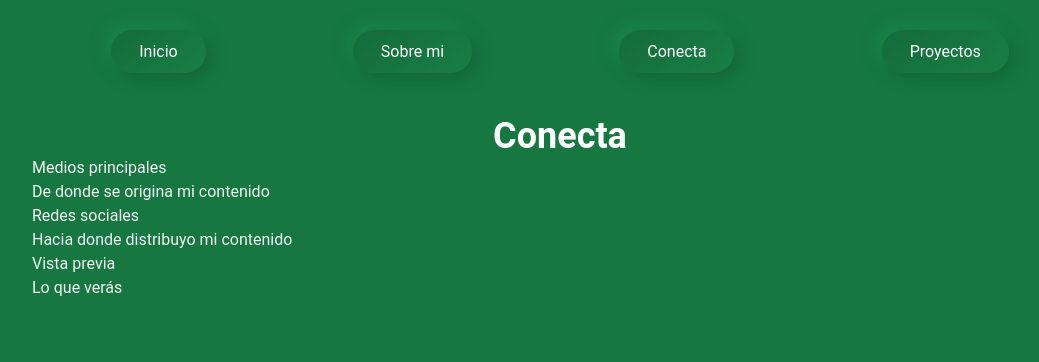
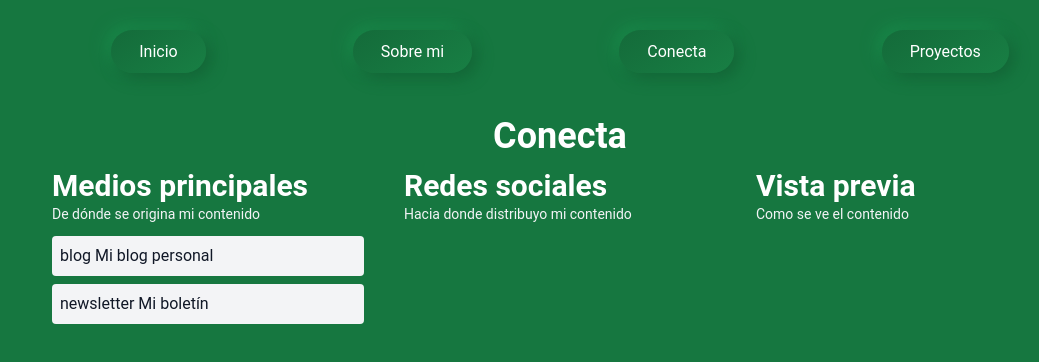
Before and after one commit to ragnarok22/about-page, a Next.js app: page /connect in a window 1280 px wide. Shown: the top 362 px of the page, without its empty margins (80-1119 px from the left). Built offline with nearby package versions, Linux system fonts and the light colour scheme.

Commit message:
feat: medios principales

```diff
--- /dev/null
+++ b/components/connect/ButtonLink.jsx
@@ -0,0 +1,11 @@
+const ButtonLink = ({ icon, link, text }) => {
+  return (
+    <div className="flex bg-gray-100 text-gray-900 p-2 rounded mb-2">
+      <a href={link} className="" target="_blank" rel="noopener noreferrer">
+        {icon} {text}
+      </a>
+    </div>
+  );
+};
+
+export default ButtonLink;
--- /dev/null
+++ b/components/connect/Section.jsx
@@ -0,0 +1,13 @@
+const Section = ({ title, subtitle, className, children }) => {
+  return (
+    <div className={`px-5 ${className || ''}`}>
+      <h2>{title}</h2>
+      <p className="text-sm">{subtitle}</p>
+      <div className="flex flex-col mt-3">
+        {children}
+      </div>
+    </div>
+  );
+};
+
+export default Section;
--- /dev/null
+++ b/components/connect/index.jsx
@@ -0,0 +1,30 @@
+import { content } from "../../data/content";
+import ButtonLink from "./ButtonLink";
+import Section from "./Section";
+
+const Connect = () => {
+  return (
+    <div>
+      <h1 className="page-title">Conecta</h1>
+      <div className="flex">
+        <Section className="w-1/3" title={'Medios principales'} subtitle={'De dónde se origina mi contenido'}>
+          <div className="flex flex-col">
+            {
+              content.map((item, index) => {
+                return (
+                  <ButtonLink key={index} icon={item.icon} link={item.link} text={item.text} />
+                );
+              })
+            }
+          </div>
+        </Section>
+        <Section className="w-1/3" title={'Redes sociales'} subtitle={'Hacia donde distribuyo mi contenido'}>
+        </Section>
+        <Section className="w-1/3" title={'Vista previa'} subtitle={'Como se ve el contenido'}>
+        </Section>
+      </div>
+    </div>
+  );
+};
+
+export default Connect;
--- /dev/null
+++ b/data/content.js
@@ -0,0 +1,12 @@
+export const content = [
+  {
+    text: "Mi blog personal",
+    icon: "blog",
+    url: "https://blog.ragnarok22.dev",
+  },
+  {
+    text: "Mi boletín",
+    icon: "newsletter",
+    url: "https://newsletter.ragnarok22.dev",
+  },
+];
--- a/pages/connect.jsx
+++ b/pages/connect.jsx
@@ -1,15 +1,10 @@
+import Connect from '../components/connect';
 import PageLayout from '../components/layouts/page';
 
 const ConnectPage = () => {
   return (
     <PageLayout>
-      <h1 className="page-title">Conecta</h1>
-      <h2>Medios principales</h2>
-      <p>De donde se origina mi contenido</p>
-      <h2>Redes sociales</h2>
-      <p>Hacia donde distribuyo mi contenido</p>
-      <h2>Vista previa</h2>
-      <p>Lo que verás</p>
+      <Connect />
     </PageLayout>
   )
 }
--- a/styles/globals.css
+++ b/styles/globals.css
@@ -14,6 +14,14 @@ h1 {
   @apply text-4xl font-bold text-white;
 }
 
+h2 {
+  @apply text-3xl font-bold text-white;
+}
+
+h3 {
+  @apply text-2xl font-bold text-white;
+}
+
 h1.page-title {
-  @apply text-center mt-3;
+  @apply text-center mt-3 mb-3;
 }
```
